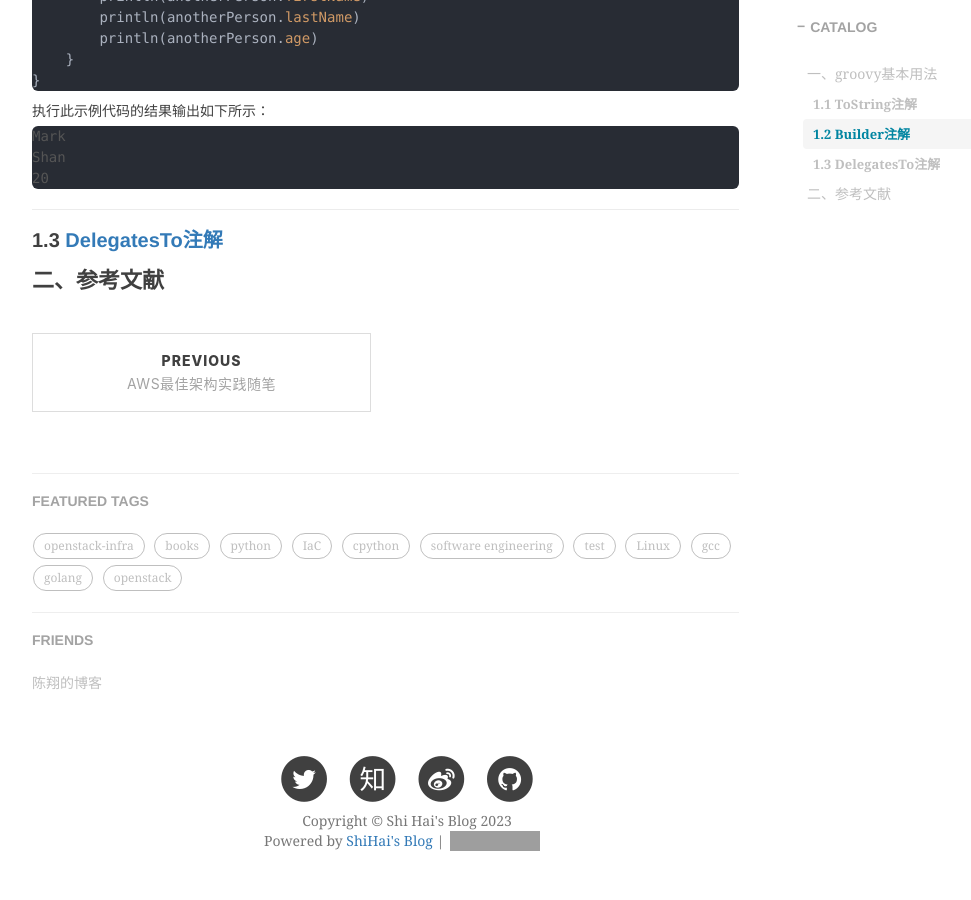
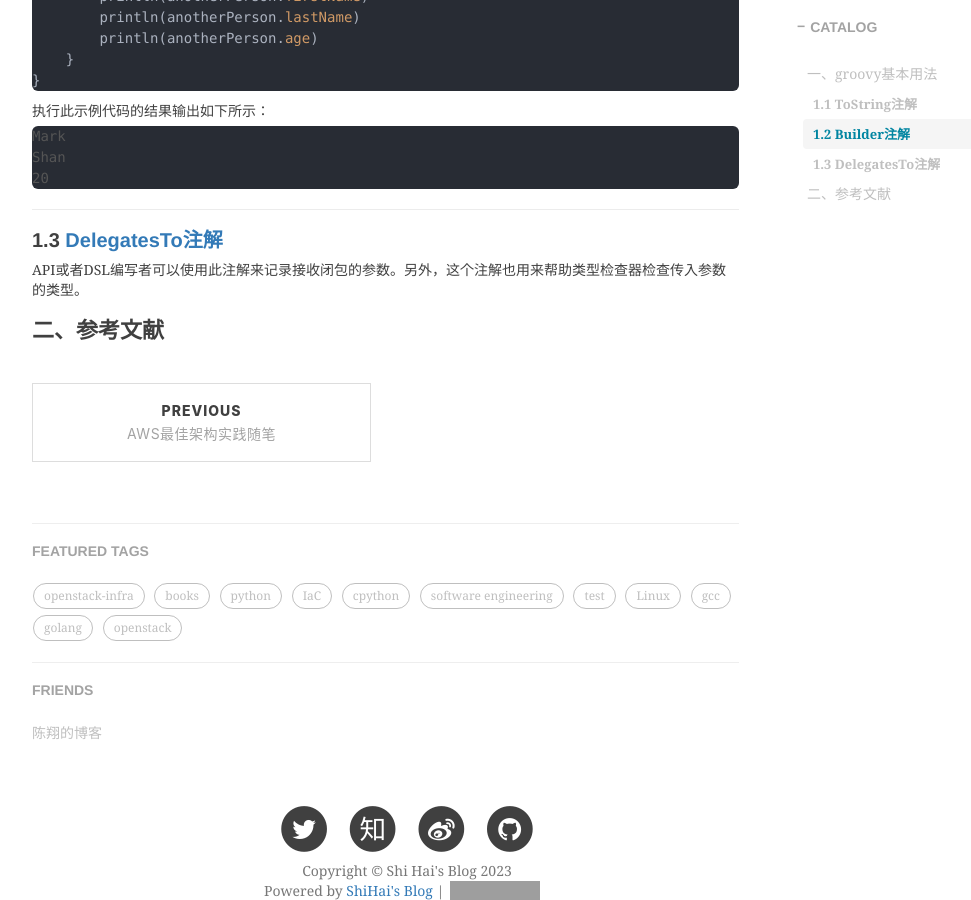
Before and after one commit to shihai1991/shihai1991.github.io, a Jekyll site: the page built from _posts/2023-03-01-groovy学习.md, in a window 1280 px wide and 900 px high, scrolled down 1969 px. Shown: the whole window, without its empty margins (233-1204 px from the left). Built offline with Jekyll 4.4.1, drawn with Linux system fonts in a browser that asks for light colours; nearby versions of some CDN libraries; comment, search, counter and statistics services are not loaded; grey boxes are pictures that could not be loaded.

Commit message:
Update 2023-03-01-groovy学习.md

````diff
--- a/_posts/2023-03-01-groovy学习.md
+++ b/_posts/2023-03-01-groovy学习.md
@@ -92,6 +92,7 @@ Shan
 ```
 
 ## 1.3 [DelegatesTo注解](https://docs.groovy-lang.org/next/html/gapi/groovy/lang/DelegatesTo.html)
+API或者DSL编写者可以使用此注解来记录接收闭包的参数。另外，这个注解也用来帮助类型检查器检查传入参数的类型。
 
 
 # 二、参考文献
````
